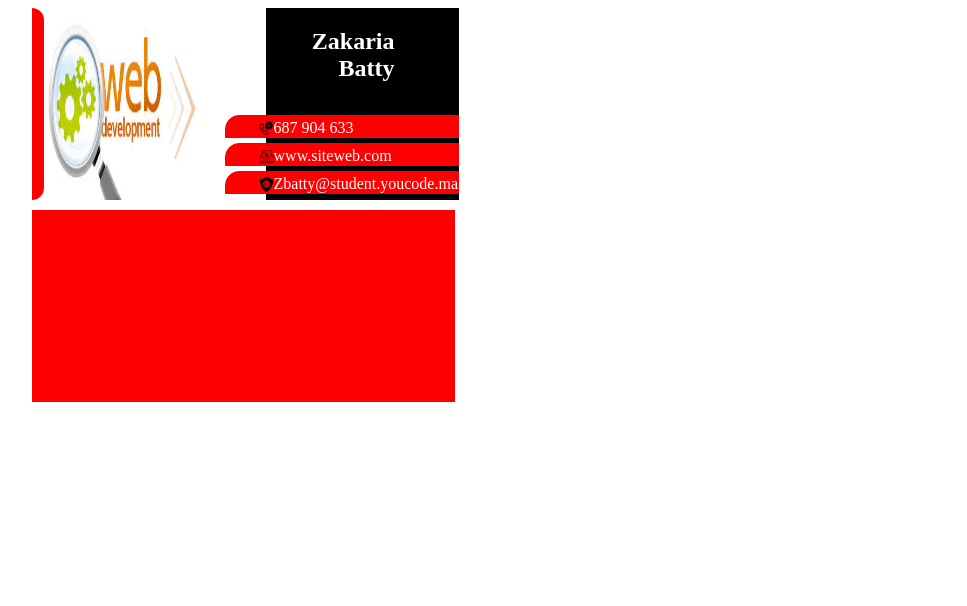
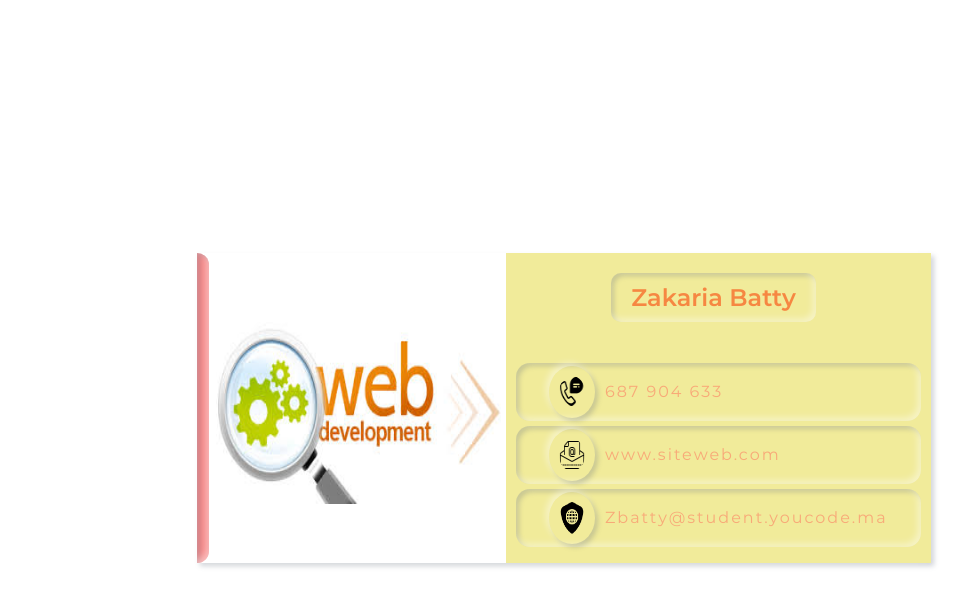
Before and after one commit to Youcode-beginners/visite-cards-generator-demo, a plain HTML site: page card.html in a window 1280 px wide. Shown: the whole page, without its empty margins (76-1043 px from the left). Drawn offline with Linux system fonts and the light colour scheme.

Commit message:
Task: revising and upgrading the source code

```diff
--- a/card.html
+++ b/card.html
@@ -1,23 +1,16 @@
 <!DOCTYPE html>
 <html>
-
     <head>
         <meta charset="utf_8">
         <link rel="stylesheet" href="css/stylecard.css" />
         <title>card visite</title>
     </head>
-
-
-
     <body>
-
         <div class="container">
-        <sectionse class="section-left-1">
-        </sectionse>
+            <section class="section-left-1"></section>
 
             <section class="section-left">
                 <img src="img/images.jpg" alt="LOGO" width="155px" height="192px" />
-            <!-- <h2>Zakaria Batty</h2> -->
             </section>
 
             <section class="section-right">
@@ -29,7 +22,5 @@
                 </ul>
             </section>
         </div>
-    <div class="border"></div>
     </body>
-
 </html>
--- a/css/stylecard.css
+++ b/css/stylecard.css
@@ -1,87 +1,96 @@
 @font-face {
-    src: url('../fonts/Montserrat-Regular.ttf');
+    src: url('../assets/fonts/Montserrat-Regular.ttf');
     font-family: 'Regular_Montserrat';
 }
 
 @font-face {
-    src: url('../fonts/Montserrat-ExtraLight.ttf');
+    src: url('../assets/fonts/Montserrat-ExtraLight.ttf');
     font-family: 'Light_Montserrat';
 }
 
 @font-face {
-    src: url('../fonts/Montserrat-SemiBold.ttf');
+    src: url('../assets/fonts/Montserrat-SemiBold.ttf');
     font-family: 'Bold_Montserrat';
+}
+
+html, body {
+    height: 100%; overflow: hidden;
+}
+
+body {
+    display: flex;
+    justify-content: center;
+    align-items: center;
 }
 
 .container {
     display: flex;
-    /* border: 1px solid black; */
-    bottom: 4px;
+    justify-content: center;
     width: fit-content;
-    height: 12rem;
-    /* box-shadow: 20px 0px 4px 3px red; */
-    margin-left: 100px;
-    border-bottom-right-radius: 7px;
+    box-shadow: -3px -3px 7px #ffffff73, 3px 3px 5px rgba(94, 104, 121, .288);
+}
 
-}
 .section-left-1{
-    display: flex;
     width: 12px;
-    background-color: red;
+    background-color: #f68787;
     border-bottom-right-radius: 13px;
     border-top-right-radius: 13px;
-
-}
-/* img{
-    width: 15px;
-} */
-
-.section-right{
-    display: flex;
-    background-color: black;
-    width: 193px;
-    color: white;
-
+    box-shadow: inset -3px -3px 7px #ffffff73, inset 3px 3px 5px rgba(94, 104, 121, .288);
 }
 
-
-.section-left{
+.section-right {
     display: flex;
-    background-color: white;
-    width: 222px;
+    flex-direction: column;
+    background-color: #f1eb9a;
+    width: fit-content;
+    padding-right: 10px;
+    color: white;
     align-items: center;
 }
 
- ul{
-     /* display: flex; */
-    list-style: none;
-    margin: 102px 0px 0px 0px;
-
+.section-left {
+    display: flex;
+    width: 297px;
+    justify-content: center;
+    align-items: center;
 }
 
-
-h2{
-    display: flex;
-    text-align: end;
-
+.section-left img {
+    width: 100%;
 }
 
-li{
+.section-right ul{
+    list-style: none;
+}
+
+.section-right h2 {
+    text-align: center;
+    font-family: 'Bold_Montserrat';
+    box-shadow: inset -3px -3px 7px #ffffff73, inset 3px 3px 5px rgba(94, 104, 121, .288);
+    width: fit-content;
+    color: #f68742;
+    padding: 10px 20px;
+    border-radius: 10px;
+}
+
+.section-right li {
     display: flex;
     align-items: center;
-    margin: 5px 0px 0px -210px;
-    border: 1px solid red;
-    border-top-left-radius: 14px;
-    padding: 3px 0px 0px 33px;
-    background-color: red;
+    margin: 5px 0px 0px -30px;
+    box-shadow: inset -3px -3px 7px #ffffff73, inset 3px 3px 5px rgba(94, 104, 121, .288);
+    border-radius: 14px;
+    padding: 3px 33px 3px 33px;
+    background-color: transparent;
+    font-family: 'Regular_Montserrat';
+    letter-spacing: 2px;
+    color: #f8a978;
+}
 
+.section-right img {
+    padding: 10px;
+    border-radius: 50%;
+    box-shadow: -3px -3px 7px #ffffff73, 3px 3px 5px rgba(94, 104, 121, .288);
+    margin-right: 10px;
+    width: 2vw;
+    height: 4vh;
 }
-.border{
-    display: flex;
-    /* border: 1px solid #555; */
-    width: 423px;
-    height: 12rem;
-    margin-left: 100px;
-    margin-top: 10px;
-    background-color: red;
-}
```
Lines whose indentation alone changed are shown as unchanged.
